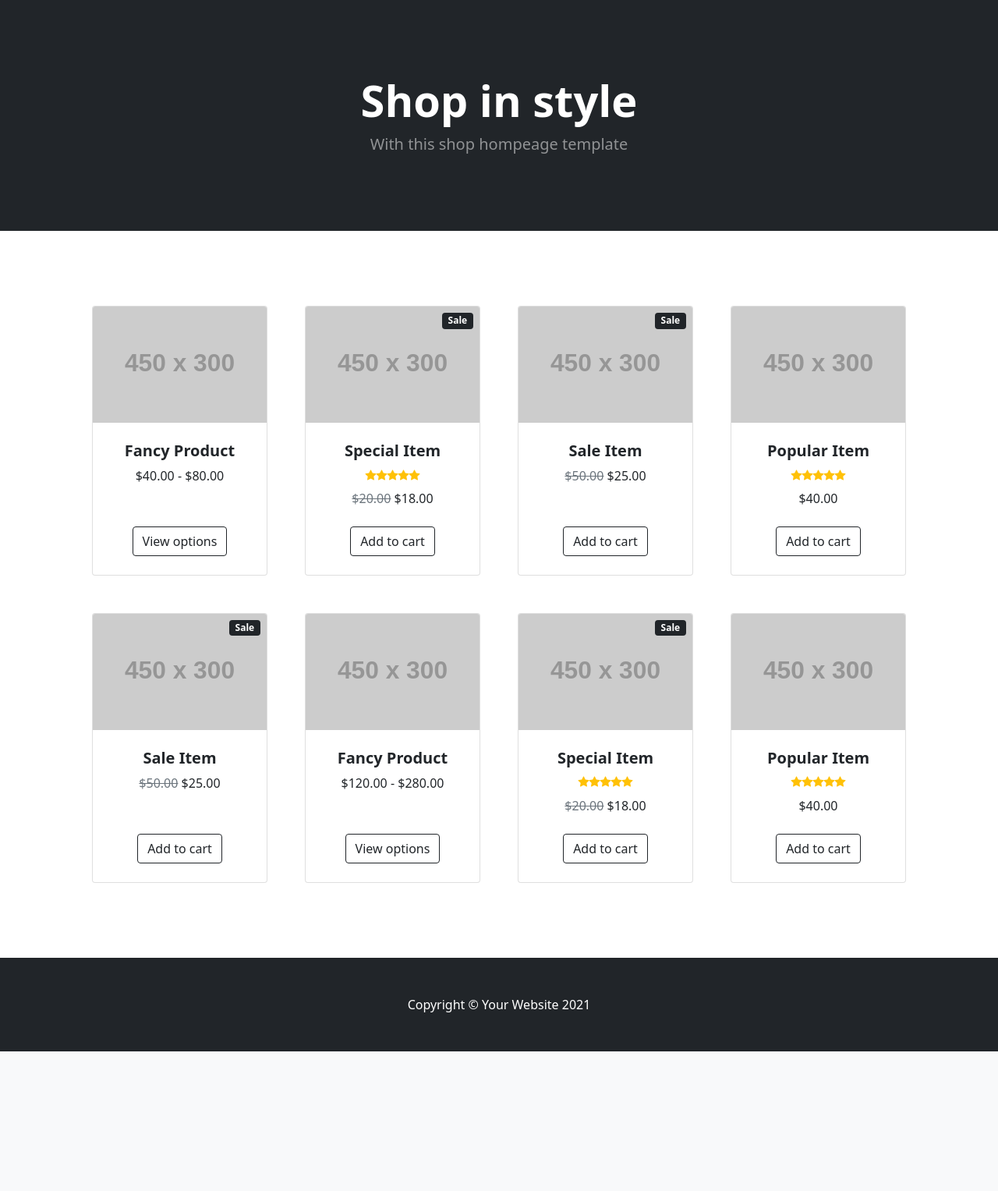
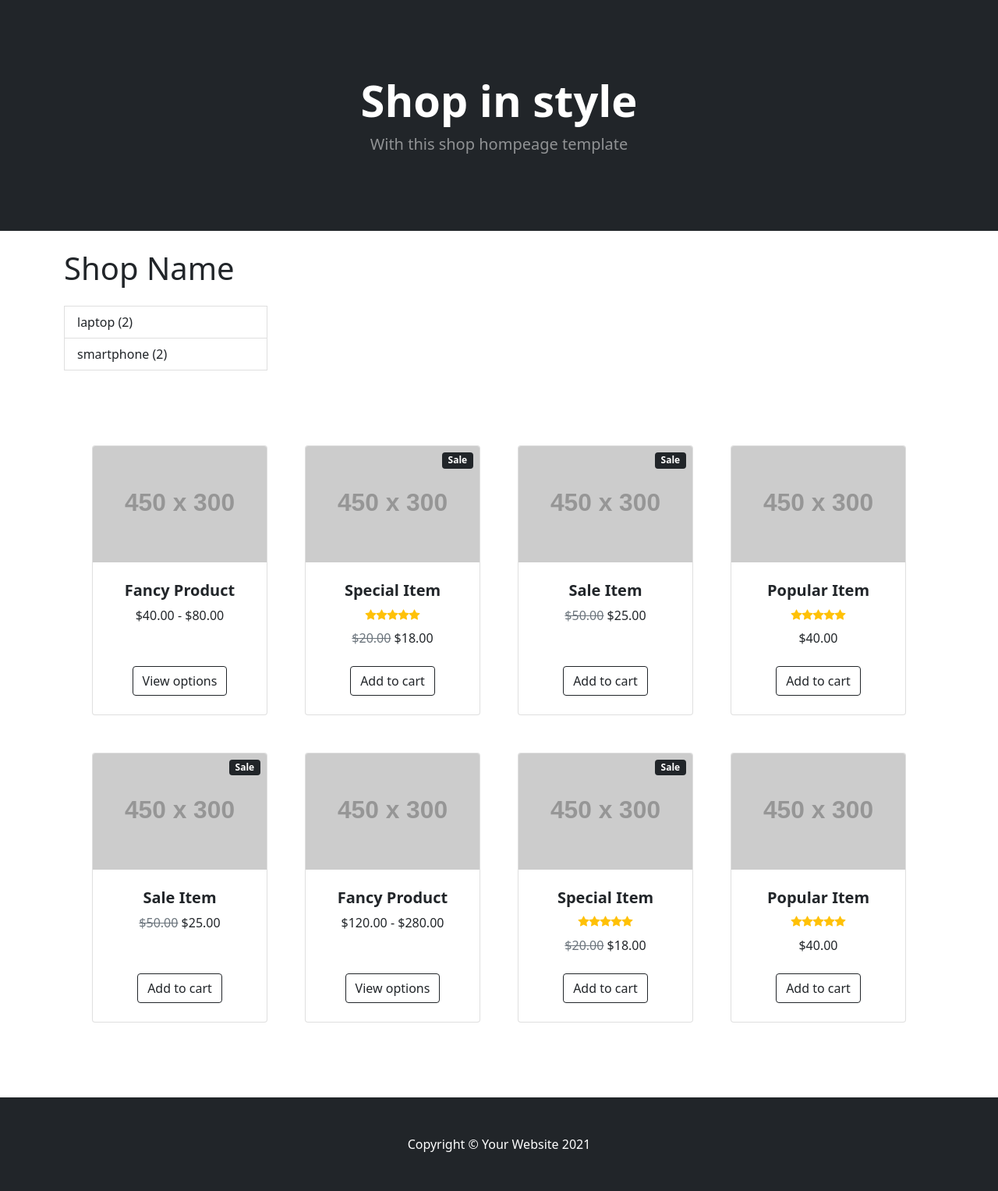
Before and after one commit to AslanZ-5/Ecomm-shop, a Django app: page / in a window 1280 px wide. Shown: the part 57-1584 px from the top of the page at 78% size. Before the commit the page ends 1405 px from the top, so only its background shows below. Run offline with Django 3.2, Linux system fonts and the light colour scheme; data comes from the database, SQL or seed files in the repository; grey boxes labelled with a size stand in for pictures from a placeholder-image service; some libraries are stand-ins or nearby versions.

Commit message:
output in base html template categories names and  quantity of product in each category

```diff
--- a/shop/models.py
+++ b/shop/models.py
@@ -8,6 +8,8 @@ from django.core.files.uploadedfile import InMemoryUploadedFile
 from sys import getsizeof
 from django.urls import reverse
 
+def get_models_for_count(*model_names):
+    return [models.Count(model_name) for model_name in model_names]
 
 def get_product_url(obj, viewname):
     ct_model = obj.__class__.meta.model.name
@@ -45,9 +47,23 @@ class LatestProducts:
     objects = LatestProductsManager()
 
 
+
+class CategoryManager(models.Manager):
+    count_names = {
+        'laptop':'laptop__count',
+        'smartphone':'smartphone__count',
+    }
+    def get_queryset(self):
+        return super().get_queryset()
+    def get_categories_for_left_sidebar(self):
+        models = get_models_for_count('laptop','smartphone')
+        qs = list(self.get_queryset().annotate(*models).values())
+        return [ dict(name=i['name'],slug=i['slug'],count=i[self.count_names[i['name']]]) for i in qs]
+
 class Category(models.Model):
     name = models.CharField(max_length=255, verbose_name='Category Name')
     slug = models.SlugField(unique=True)
+    objects = CategoryManager()
 
     def __str__(self):
         return self.name
@@ -60,7 +76,8 @@ class Product(models.Model):
 
     class Meta:
         abstract = True
-    slug = models.SlugField(unique=True,default=None)
+
+    slug = models.SlugField(unique=True, default=None)
     category = models.ForeignKey(Category, verbose_name='Product Category', on_delete=models.CASCADE)
     title = models.CharField(max_length=200, verbose_name='Product Name')
     price = models.DecimalField(max_digits=9, decimal_places=2, verbose_name='Product Price')
@@ -111,7 +128,7 @@ class CartProduct(models.Model):
 
 class Cart(models.Model):
     owner = models.ForeignKey('Customer', verbose_name='Customer', on_delete=models.CASCADE)
-    products = models.ManyToManyField(CartProduct,blank=True, related_name='related_cart')
+    products = models.ManyToManyField(CartProduct, blank=True, related_name='related_cart')
     total_product = models.PositiveIntegerField(default=0)
     final_price = models.DecimalField(max_digits=9, decimal_places=2, verbose_name='Total Price')
     in_order = models.BooleanField(default=False)
@@ -153,7 +170,7 @@ class SmartPhone(Product):
     accum_volume = models.CharField(max_length=255)
     time_without_charge = models.CharField(max_length=255)
     sd = models.BooleanField(default=True)
-    sd_volume_max = models.CharField(max_length=255, null=True,blank=True,verbose_name='Maximum internal memory')
+    sd_volume_max = models.CharField(max_length=255, null=True, blank=True, verbose_name='Maximum internal memory')
     main_camera_mp = models.CharField(max_length=255)
     frontal_camera_mp = models.CharField(max_length=255)
 
--- a/shop/templates/shop/base.html
+++ b/shop/templates/shop/base.html
@@ -60,6 +60,21 @@
         </div>
     </div>
 </header>
+
+
+<div class="container">
+<div class="row">
+    <div class="col-lg-3">
+        <h1 class="my-4">Shop Name</h1>
+        <div class="list-goup">
+            {% for category in categories %}
+            <a href="#" class="list-group-item">{{category.name}} ({{category.count}})</a>
+            {% endfor %}
+
+        </div>
+    </div>
+</div>
+</div>
 <!-- Section-->
 <section class="py-5">
     {% block content%}
--- a/shop/views.py
+++ b/shop/views.py
@@ -1,10 +1,12 @@
 from django.shortcuts import render
 from django.views.generic import DetailView
-from .models import Laptop, SmartPhone
+from .models import Laptop, SmartPhone,Category
+
 
 
 def index(request):
-    return render(request, 'shop/base.html')
+    categories = Category.objects.get_categories_for_left_sidebar()
+    return render(request, 'shop/base.html',{'categories':categories})
 
 
 class ProductDetailView(DetailView):
```
